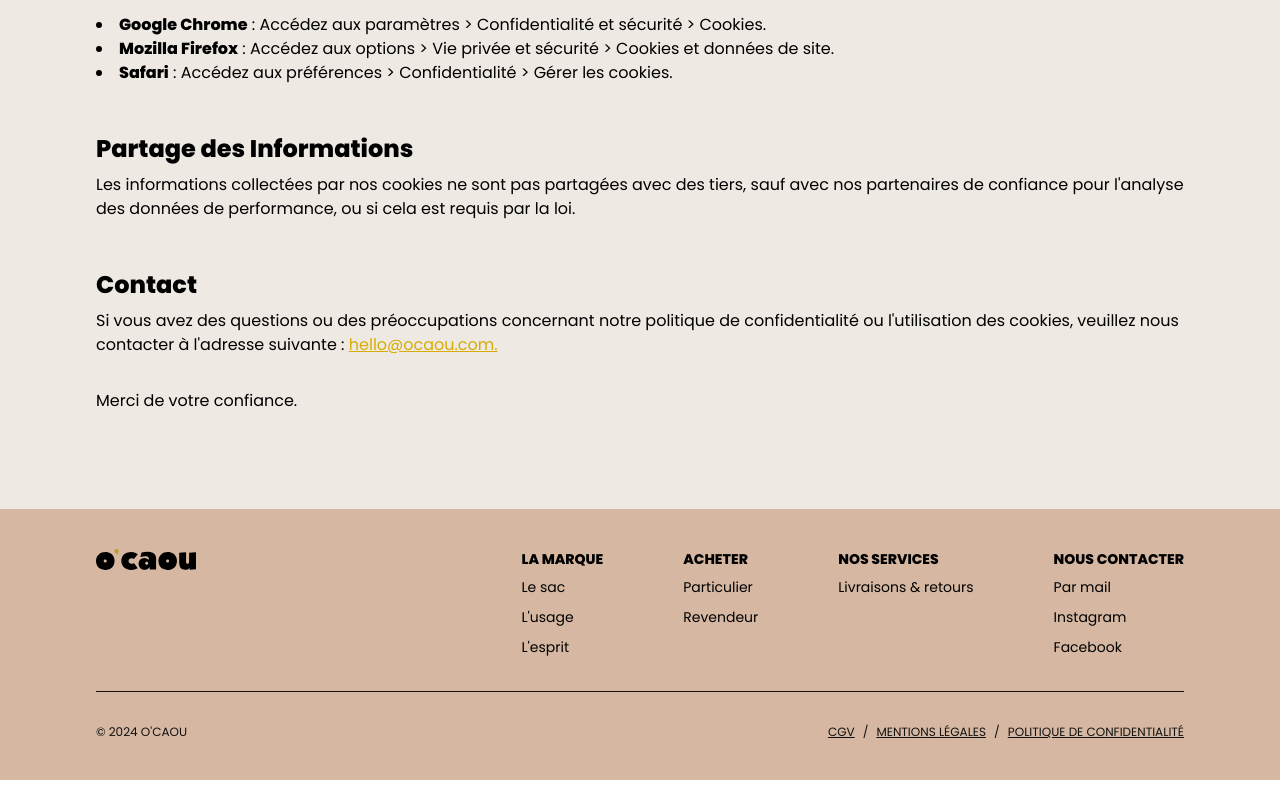
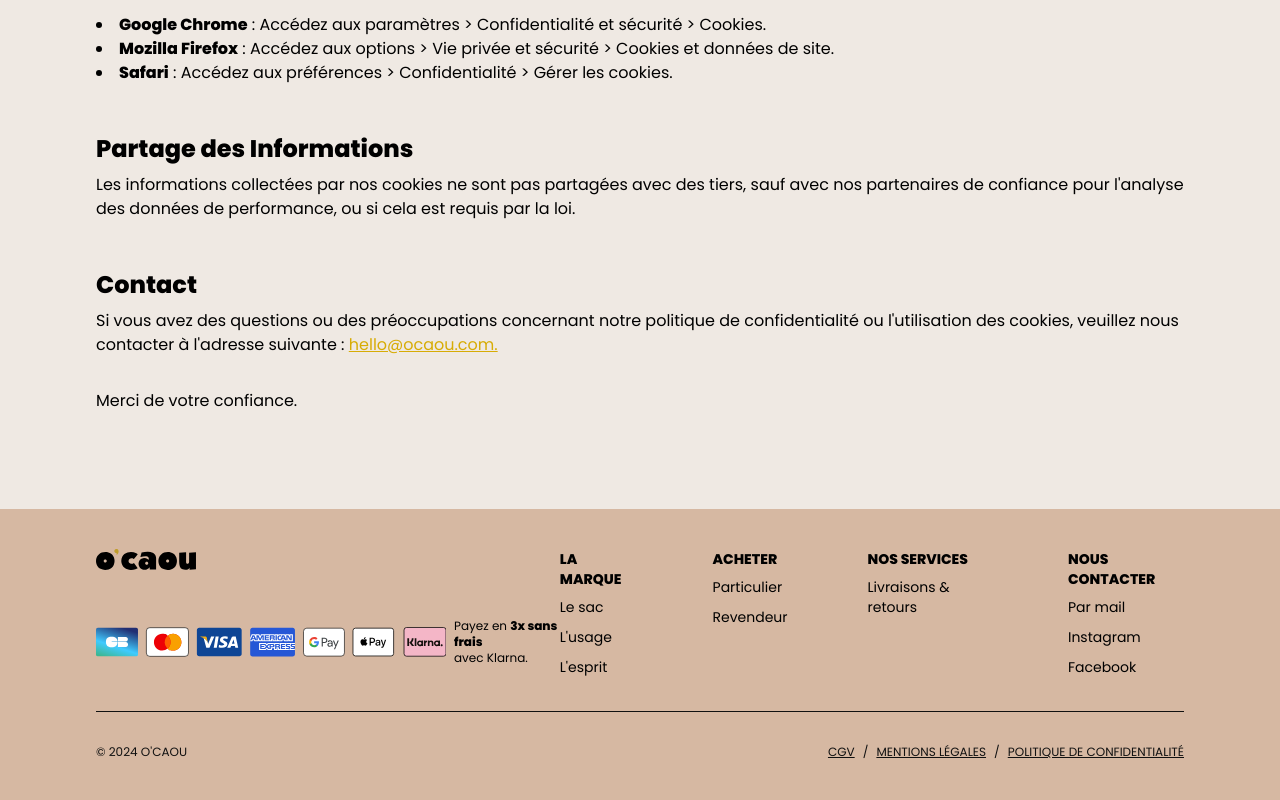
Before and after one commit to o-caou/landing_page, a Next.js app: page /privacy-policy in a window 1280 px wide. Shown: the part 1047-1847 px from the top of the page. Built offline with nearby package versions, Linux system fonts and the light colour scheme.

Commit message:
add icons cards > footer

```diff
--- a/src/components/BagSection.jsx
+++ b/src/components/BagSection.jsx
@@ -181,9 +181,11 @@
                   79 €
                 </p>
 
-                <p className="mt-3 bg-gold text-white rounded-lg py-2 px-6 text-lg cursor-pointer">
-                  Acheter
-                </p>
+                <a href="https://shop.ocaou.com/">
+                  <p className="mt-3 bg-gold text-white rounded-lg py-2 px-6 text-lg cursor-pointer">
+                    Acheter
+                  </p>
+                </a>
               </div>
 
               <p className="mt-4 uppercase text-base">
@@ -436,6 +438,7 @@
               <p className="text-center text-5xl font-extrabold text-sand mt-3">
                 79 €
               </p>
+
               <p className="mt-3 ml-7 text-center flex-1 bg-gold text-white rounded-lg py-2 px-6 text-lg cursor-pointer">
                 Acheter
               </p>
--- a/src/components/Footer.jsx
+++ b/src/components/Footer.jsx
@@ -67,8 +67,30 @@
 
   return (
     <div className="w-full px-6 py-10 bg-sand sm:px-24">
-      <div className="flex flex-col items-center sm:flex-row sm:justify-between sm:items-start">
-        <Image src={logoOcaou} alt="logo O'CAOU" width={100} />
+      <div className="flex flex-col items-center sm:flex-row sm:justify-between sm:items-start  ">
+        <div className="flex flex-col justify-between items-center sm:items-start">
+          <Image src={logoOcaou} alt="logo O'CAOU" width={100} />
+          <div className="mt-10">
+            {/* <p className="text-sm">Moyens de paiement :</p> */}
+
+            <div className="flex flex-col items-center  mt-2 sm:flex-row">
+              <Image
+                src="/image/paiements-icons.svg"
+                alt="visa"
+                width={350}
+                height={40}
+                className="min-h-10"
+              />
+              <p className="hidden sm:ml-2 sm:text-xs sm:block">
+                Payez en <strong>3x sans frais</strong> <br />
+                avec Klarna.
+              </p>
+              <p className="mt-2 text-sm sm:hidden">
+                Payez en <strong>3x sans frais</strong> avec Klarna.
+              </p>
+            </div>
+          </div>
+        </div>
 
         <div
           className="flex flex-col gap-10 text-center sm:text-sm sm:text-left sm:gap-20 sm:flex-row"
--- a/src/components/Menu.jsx
+++ b/src/components/Menu.jsx
@@ -211,7 +211,7 @@
             </div>
           </div>
         </div>
-        <Banner />
+        {/* <Banner /> */}
       </div>
 
       <div
```
Also changed, not shown: public/image/paiements-icons.svg (added).
